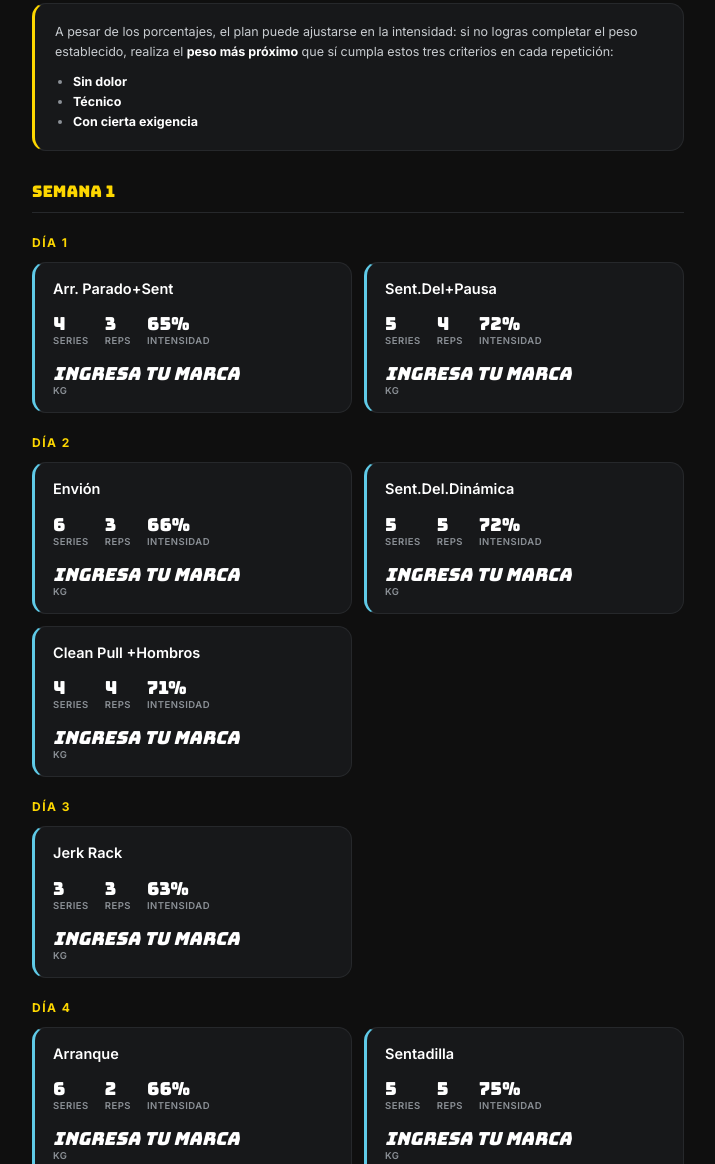
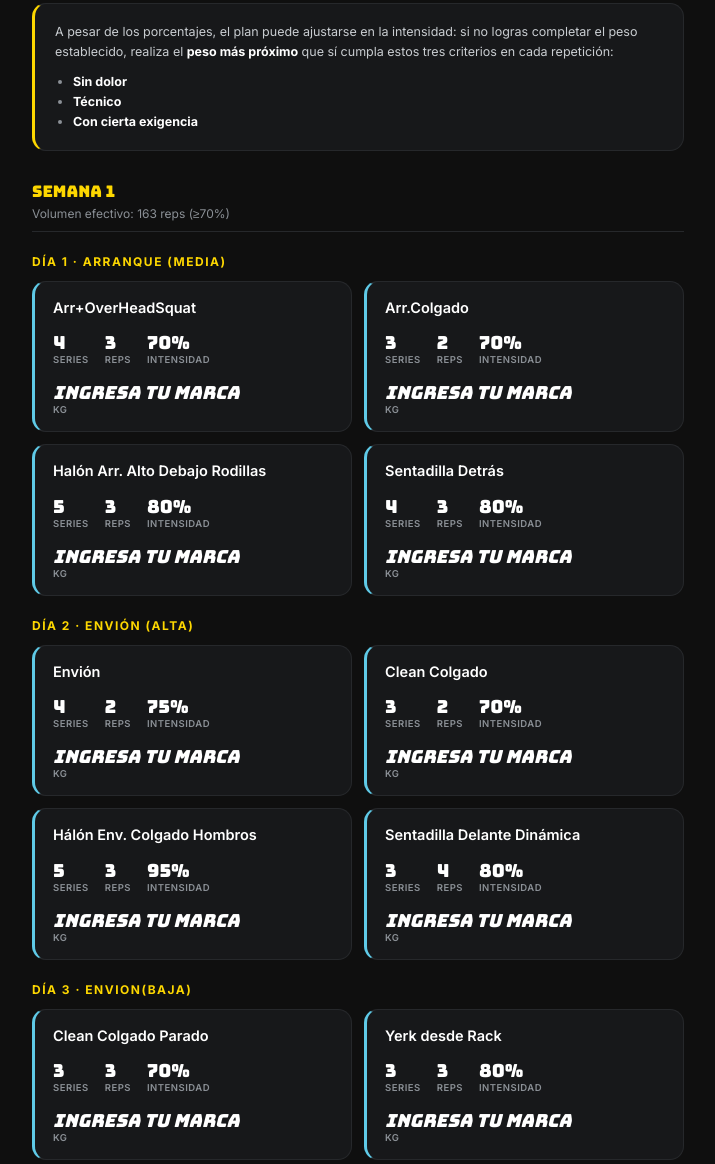
Before and after one commit to liftclub87/liftclub, a plain HTML site: page general.html in a window 1280 px wide. Shown: the part 609-1773 px from the top of the page, without its empty margins (282-997 px from the left). Drawn offline with nearby package versions, Linux system fonts and the light colour scheme.

Commit message:
Add files via upload

```diff
--- a/general.csv
+++ b/general.csv
@@ -1,35 +1,61 @@
-Semana,Día,Patrón,Carga,Ejercicio,Series,Repeticiones,KG,Porcentaje,Volumen_Semana
-SEMANA 1,DÍA 1,A,MEDIA,Arr. Parado+Sent,4,3,61,65%,150
-SEMANA 1,DÍA 1,A,MEDIA,Sent.Del+Pausa,5,4,73,72%,150
-SEMANA 1,DÍA 2,A,ALTA,Envión,6,3,63,66%,150
-SEMANA 1,DÍA 2,A,ALTA,Sent.Del.Dinámica,5,5,74,72%,150
-SEMANA 1,DÍA 2,A,ALTA,Clean Pull +Hombros,4,4,77,71%,150
-SEMANA 1,DÍA 3,A,BAJA,Jerk Rack,3,3,60,63%,150
-SEMANA 1,DÍA 4,A,ALTA,Arranque,6,2,62,66%,150
-SEMANA 1,DÍA 4,A,ALTA,Sentadilla,5,5,92,75%,150
-SEMANA 1,DÍA 4,A,ALTA,Halón Arr. Alto,4,4,76,71%,150
-SEMANA 2,DÍA 1,B,MEDIA,Envión,6,4,65,68%,220
-SEMANA 2,DÍA 1,B,MEDIA,Sent.Del.Dinámica,5,5,75,73%,220
-SEMANA 2,DÍA 2,B,ALTA,Arranque,6,4,63,67%,220
-SEMANA 2,DÍA 2,B,ALTA,Sentadilla,5,7,74,73%,220
-SEMANA 2,DÍA 2,B,ALTA,Halón Arr. Alto,4,6,77,71%,220
-SEMANA 2,DÍA 3,B,BAJA,Arranque Pausa Baja,3,4,61,64%,220
-SEMANA 2,DÍA 4,B,ALTA,Envión,6,4,65,68%,220
-SEMANA 2,DÍA 4,B,ALTA,Sentadilla,5,5,94,76%,220
-SEMANA 2,DÍA 4,B,ALTA,Halón Env +Hombros,4,6,77,71%,220
-SEMANA 3,DÍA 1,A,MEDIA,Arranque,5,3,72,75%,125
-SEMANA 3,DÍA 1,A,MEDIA,Sent.Del+Pausa,4,4,78,77%,125
-SEMANA 3,DÍA 2,A,ALTA,Envión,5,3,74,76%,125
-SEMANA 3,DÍA 2,A,ALTA,Sent.Del.Dinámica,4,5,79,77%,125
-SEMANA 3,DÍA 2,A,ALTA,Halón Env +Hombros,3,5,80,73%,125
-SEMANA 3,DÍA 3,A,BAJA,Jerk Rack,2,3,73,71%,125
-SEMANA 3,DÍA 4,A,ALTA,Arranque,5,2,73,76%,125
-SEMANA 3,DÍA 4,A,ALTA,Sentadilla,4,5,100,80%,125
-SEMANA 3,DÍA 4,A,ALTA,Halón Arr. Alto,3,4,78,73%,125
-SEMANA 4,DÍA 1,B,MEDIA,Clean Colgado Parado,4,3,70,73%,75
-SEMANA 4,DÍA 1,B,MEDIA,Sent. Delante,3,4,77,75%,75
-SEMANA 4,DÍA 2,B,ALTA,Arranque,5,3,72,74%,75
-SEMANA 4,DÍA 2,B,ALTA,Sentadilla,4,4,78,75%,75
-SEMANA 4,DÍA 3,B,BAJA,Arranque Pausa,2,3,65,65%,75
-SEMANA 4,DÍA 4,B,ALTA,Envión,5,1,—,85-90%,75
-SEMANA 4,DÍA 4,B,ALTA,Sentadilla,3,3,95,76%,75
+Semana,Atleta,Dia,Bloque,Ejercicio,Series,Reps,Enfoque,Porcentaje,Kg,Reps>=70%
+1,GENERAL,Día 1,Arranque (Media),Arr+OverHeadSquat,4,3,,0.7,67,12
+1,GENERAL,Día 1,Arranque (Media),Arr.Colgado,3,2,,0.7,81,6
+1,GENERAL,Día 1,Arranque (Media),Halón Arr. Alto Debajo Rodillas,5,3,,0.8,76,15
+1,GENERAL,Día 1,Arranque (Media),Sentadilla Detrás,4,3,,0.8,76,12
+1,GENERAL,Día 2,Envión (Alta),Envión,4,2,,0.75,75,8
+1,GENERAL,Día 2,Envión (Alta),Clean Colgado,3,2,,0.7,70,6
+1,GENERAL,Día 2,Envión (Alta),Hálón Env. Colgado Hombros,5,3,,0.95,95,15
+1,GENERAL,Día 2,Envión (Alta),Sentadilla Delante Dinámica,3,4,,0.8,80,12
+1,GENERAL,Día 3,Envion(Baja),Clean Colgado Parado,3,3,,0.7,70,9
+1,GENERAL,Día 3,Envion(Baja),Yerk desde Rack,3,3,,0.8,114,9
+1,GENERAL,Día 3,Envion(Baja),Sentadilla Delante con Pausa,4,3,,0.85,122,12
+1,GENERAL,Día 4,Arranque (Alto),Arranque,4,2,,0.85,85,8
+1,GENERAL,Día 4,Arranque (Alto),Halón Arr. Colg. Alto,4,3,,0.9,86,12
+1,GENERAL,Día 4,Arranque (Alto),Sentadilla Detrás,4,3,,0.8,92,12
+1,GENERAL,Día 4,Arranque (Alto),Salto Arr. Técnico,3,5,,0.85,85,15
+2,GENERAL,Día 1,Arranque (Media),Arr+OverHeadSquat,4,5,,0.7,67,20
+2,GENERAL,Día 1,Arranque (Media),Arr.Colgado,3,4,,0.7,81,12
+2,GENERAL,Día 1,Arranque (Media),Halón Arr. Alto Debajo Rodillas,5,5,,0.8,76,25
+2,GENERAL,Día 1,Arranque (Media),Sentadilla Detrás,4,5,,0.8,76,20
+2,GENERAL,Día 2,Envión (Alta),Envión,4,4,,0.75,75,16
+2,GENERAL,Día 2,Envión (Alta),Clean Colgado,3,4,,0.7,70,12
+2,GENERAL,Día 2,Envión (Alta),Hálón Env. Colgado Hombros,5,5,,0.95,95,25
+2,GENERAL,Día 2,Envión (Alta),Sentadilla Delante Dinámica,3,6,,0.8,80,18
+2,GENERAL,Día 3,Envion(Baja),Clean Colgado Parado,3,5,,0.7,70,15
+2,GENERAL,Día 3,Envion(Baja),Yerk desde Rack,3,5,,0.8,114,15
+2,GENERAL,Día 3,Envion(Baja),Sentadilla Delante con Pausa,4,5,,0.85,122,20
+2,GENERAL,Día 4,Arranque (Alto),Arranque,4,4,,0.85,85,16
+2,GENERAL,Día 4,Arranque (Alto),Halón Arr. Colg. Alto,4,5,,0.9,86,20
+2,GENERAL,Día 4,Arranque (Alto),Sentadilla Detrás,4,5,,0.8,92,20
+2,GENERAL,Día 4,Arranque (Alto),Salto Arr. Técnico,3,7,,0.85,85,21
+3,GENERAL,Día 1,Arranque (Media),Arr+OverHeadSquat,5,3,,0.7,67,15
+3,GENERAL,Día 1,Arranque (Media),Arr.Colgado,4,3,,0.7,81,12
+3,GENERAL,Día 1,Arranque (Media),Halón Arr. Alto Debajo Rodillas,6,3,,0.8,76,18
+3,GENERAL,Día 1,Arranque (Media),Sentadilla Detrás,5,3,,0.8,76,15
+3,GENERAL,Día 2,Envión (Alta),Envión,5,2,,0.75,75,10
+3,GENERAL,Día 2,Envión (Alta),Clean Colgado,4,2,,0.7,70,8
+3,GENERAL,Día 2,Envión (Alta),Hálón Env. Colgado Hombros,6,3,,0.95,95,18
+3,GENERAL,Día 2,Envión (Alta),Sentadilla Delante Dinámica,4,3,,0.8,80,12
+3,GENERAL,Día 3,Envion(Baja),Clean Colgado Parado,4,3,,0.7,70,12
+3,GENERAL,Día 3,Envion(Baja),Yerk desde Rack,4,3,,0.8,114,12
+3,GENERAL,Día 3,Envion(Baja),Sentadilla Delante con Pausa,5,3,,0.85,122,15
+3,GENERAL,Día 4,Arranque (Alto),Arranque,5,3,,0.85,85,15
+3,GENERAL,Día 4,Arranque (Alto),Halón Arr. Colg. Alto,5,3,,0.9,86,15
+3,GENERAL,Día 4,Arranque (Alto),Sentadilla Detrás,5,3,,0.8,92,15
+3,GENERAL,Día 4,Arranque (Alto),Salto Arr. Técnico,4,3,,0.85,85,12
+4,GENERAL,Día 1,Arranque (Media),Arr+OverHeadSquat,4,3,,0.85,81,12
+4,GENERAL,Día 1,Arranque (Media),Arr.Colgado,3,2,,0.8,92,6
+4,GENERAL,Día 1,Arranque (Media),Halón Arr. Alto Debajo Rodillas,5,3,,0.9,86,15
+4,GENERAL,Día 1,Arranque (Media),Sentadilla Detrás,4,3,,0.85,81,12
+4,GENERAL,Día 2,Envión (Alta),Envión,4,2,,0.85,85,8
+4,GENERAL,Día 2,Envión (Alta),Clean Colgado,3,2,,0.8,80,6
+4,GENERAL,Día 2,Envión (Alta),Hálón Env. Colgado Hombros,5,3,,0.95,95,15
+4,GENERAL,Día 2,Envión (Alta),Sentadilla Delante Dinámica,3,4,,0.85,85,12
+4,GENERAL,Día 3,Envion(Baja),Clean Colgado Parado,3,3,,0.8,80,9
+4,GENERAL,Día 3,Envion(Baja),Yerk desde Rack,3,3,,0.85,122,9
+4,GENERAL,Día 3,Envion(Baja),Sentadilla Delante con Pausa,4,3,,0.9,129,12
+4,GENERAL,Día 4,Arranque (Alto),Arranque,4,2,,0.9,90,8
+4,GENERAL,Día 4,Arranque (Alto),Halón Arr. Colg. Alto,4,3,,1,95,12
+4,GENERAL,Día 4,Arranque (Alto),Sentadilla Detrás,4,3,,1,115,12
+4,GENERAL,Día 4,Arranque (Alto),Salto Arr. Técnico,3,5,,1,100,15
--- a/general.html
+++ b/general.html
@@ -202,6 +202,12 @@
     color:var(--yellow);
   }
 
+  .weekMeta{
+    font-size:12px;
+    color:var(--muted);
+    margin-top:4px;
+  }
+
   .dayLabel{
     font-size:12px;
     font-weight:700;
@@ -371,7 +377,7 @@
       return "FrontSquat";
     }
     if (n.includes("snatch") || n.includes("arr")) return "Arranque";
-    if (n.includes("env") || n.includes("clean") || n.includes("yerk") || n.includes("jerk")) return "Envion";
+    if (n.includes("env") || n.includes("clean") || n.includes("yerk") || n.includes("jerk") || n.includes("push press")) return "Envion";
     if (n.includes("back squat") || n.includes("sent") || n.includes("squat")) return "BackSquat";
     return null;
   }
@@ -433,10 +439,12 @@
     const semanas = {};
     filasConDatos.forEach(f => {
       const sKey = f["Semana"] || "Semana 1";
-      if (!semanas[sKey]) semanas[sKey] = {};
+      if (!semanas[sKey]) semanas[sKey] = { volumen: f["VolumenSemana"] ? parseFloat(f["VolumenSemana"]) : 0, dias: {} };
+      const val70 = parseFloat(f["Reps>=70%"]);
+      if (!f["VolumenSemana"] && !isNaN(val70)) semanas[sKey].volumen += val70;
       const dKey = f["Día"] || f["Dia"] || "";
-      if (!semanas[sKey][dKey]) semanas[sKey][dKey] = [];
-      semanas[sKey][dKey].push(f);
+      if (!semanas[sKey].dias[dKey]) semanas[sKey].dias[dKey] = [];
+      semanas[sKey].dias[dKey].push(f);
     });
 
     const semanasOrdenadas = Object.keys(semanas).sort((a, b) => {
@@ -449,14 +457,16 @@
 
     semanasOrdenadas.forEach(sKey => {
       const numSemana = parseInt(sKey.replace(/\D/g, ""), 10) || sKey;
+      const volumen = semanas[sKey].volumen;
 
       html += `
         <div class="weekHead">
           <div class="weekTitle">Semana ${numSemana}</div>
+          ${volumen ? `<div class="weekMeta">Volumen efectivo: ${volumen} reps (≥70%)</div>` : ""}
         </div>
       `;
 
-      const dias = semanas[sKey];
+      const dias = semanas[sKey].dias;
       const diasOrdenados = Object.keys(dias).sort((a, b) => {
         const na = parseInt(a.replace(/\D/g, ""), 10) || 0;
         const nb = parseInt(b.replace(/\D/g, ""), 10) || 0;
@@ -466,8 +476,9 @@
       diasOrdenados.forEach(dKey => {
         const ejercicios = dias[dKey];
         const numDia = parseInt(dKey.replace(/\D/g, ""), 10) || dKey;
+        const bloque = ejercicios[0]["Bloque"];
 
-        html += `<div class="dayLabel">Día ${numDia}</div><div class="cardGrid">`;
+        html += `<div class="dayLabel">Día ${numDia}${bloque ? " · " + bloque : ""}</div><div class="cardGrid">`;
 
         ejercicios.forEach(ex => {
           const series = ex["Series"] || "—";
@@ -480,7 +491,7 @@
           if (pct && mov) {
             const max = marcas[mov];
             if (max) {
-              kgTexto = Math.round((pct / 100) * max);
+              kgTexto = Math.round(pct * max);
               kgClase = "kgCalc";
             } else {
               kgTexto = `<span class="pendiente">ingresa tu marca</span>`;
@@ -493,7 +504,7 @@
               <div class="exStats">
                 <span>${series}<small>series</small></span>
                 <span>${reps}<small>reps</small></span>
-                ${pct ? `<span>${pct}%<small>intensidad</small></span>` : ""}
+                ${pct ? `<span>${Math.round(pct * 100)}%<small>intensidad</small></span>` : ""}
                 ${pct ? `<span class="${kgClase}">${kgTexto}<small>kg</small></span>` : ""}
               </div>
             </div>
```
